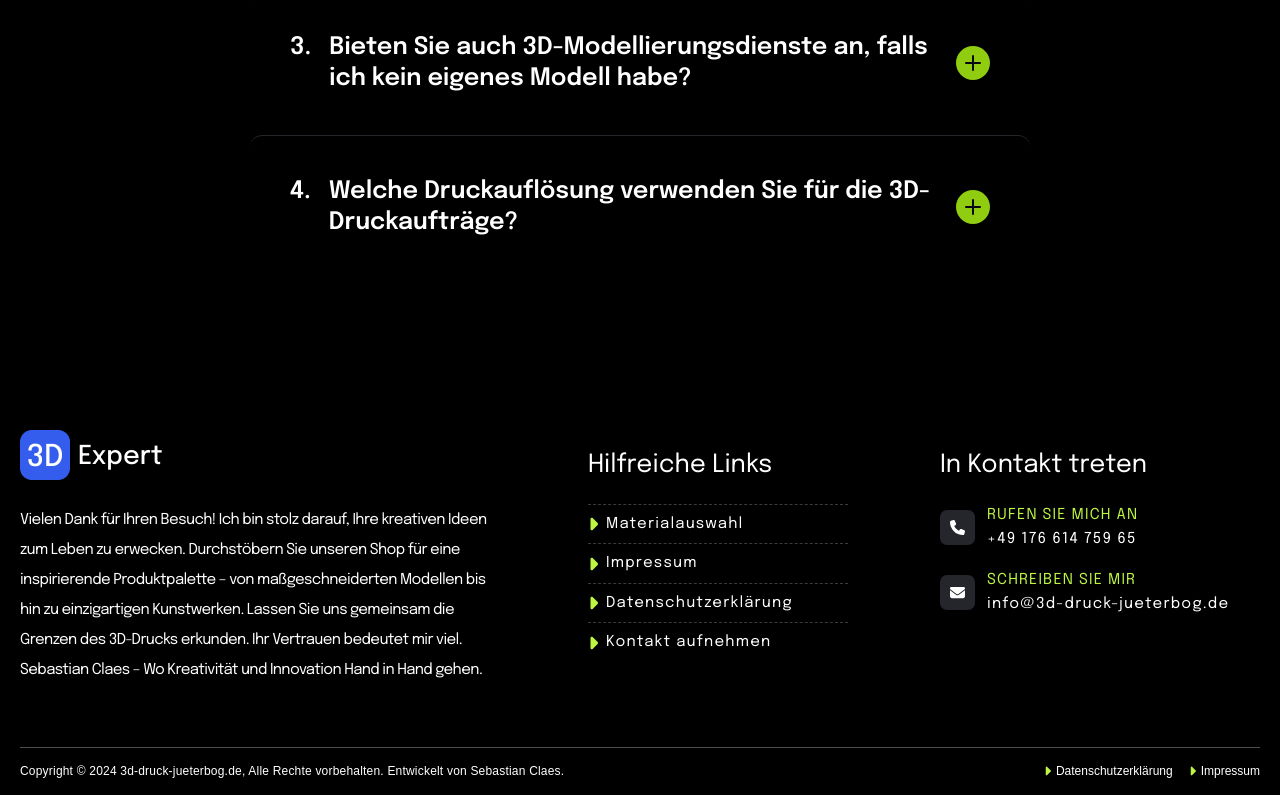
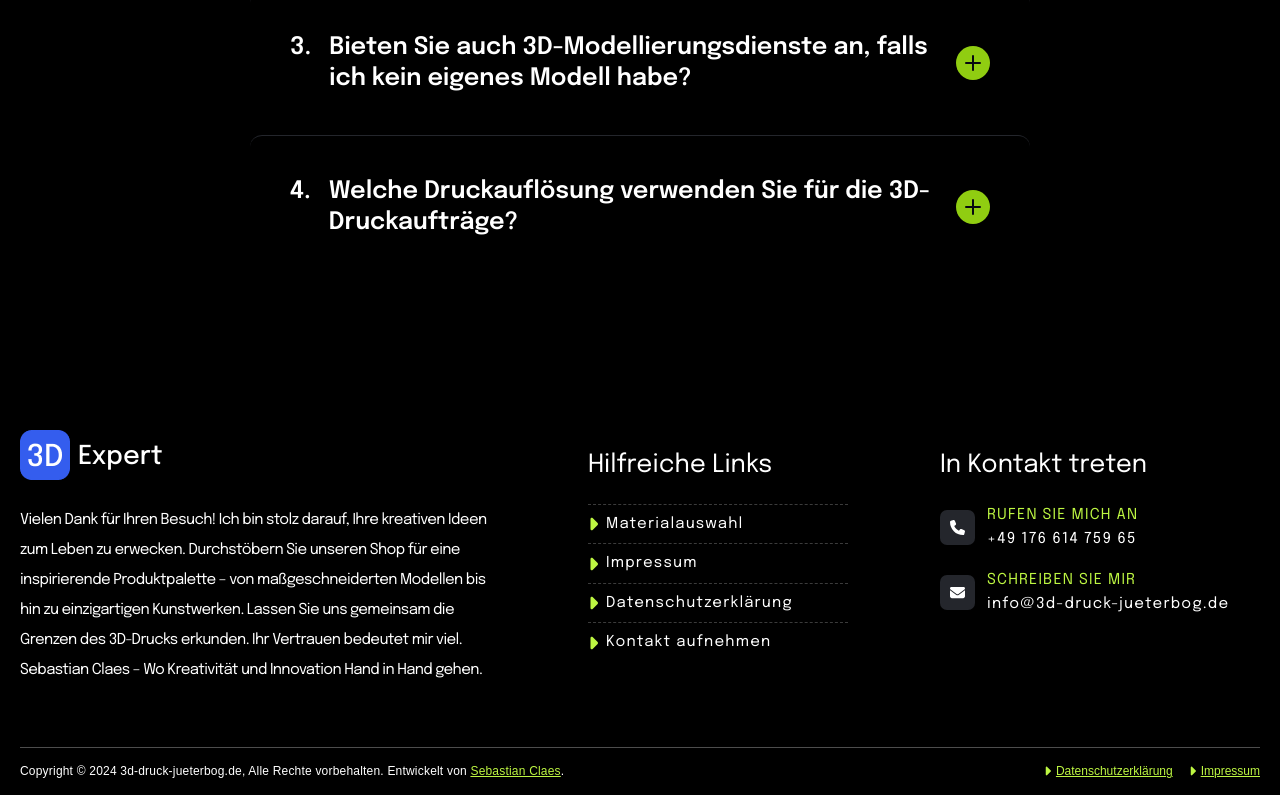
Before and after one commit to claes-work/3d-printing-website, a Vue app: page / in a window 1280 px wide. Shown: the part 4106-4901 px from the top of the page. Built offline with nearby package versions, Linux system fonts and the light colour scheme.

Commit message:
[ADD] link to portfolio website in CopyrightSection.vue

```diff
--- a/src/components/widgets/CopyrightSection.vue
+++ b/src/components/widgets/CopyrightSection.vue
@@ -7,7 +7,7 @@ import {RouterLink} from "vue-router";
 <template>
   <section id="copyright">
     <div class="container">
-      <p>Copyright © 2024 3d-druck-jueterbog.de, Alle Rechte vorbehalten. Entwickelt von Sebastian Claes.</p>
+      <p>Copyright © 2024 3d-druck-jueterbog.de, Alle Rechte vorbehalten. Entwickelt von <a href="https://portfolio.claes-work.de/" target="_blank">Sebastian Claes</a>.</p>
       <ul>
         <li v-if="false">
           <CaretRightIcon fill="var(--green-yellow)" :direction="IconDirectionEnum.RIGHT" />
@@ -53,6 +53,11 @@ p, a {
   font-size: 11px;
   font-family: "Poppins", sans-serif;
   font-weight: 600;
+}
+
+a {
+  color: var(--green-yellow);
+  text-decoration: underline;
 }
 
 ul {
```
